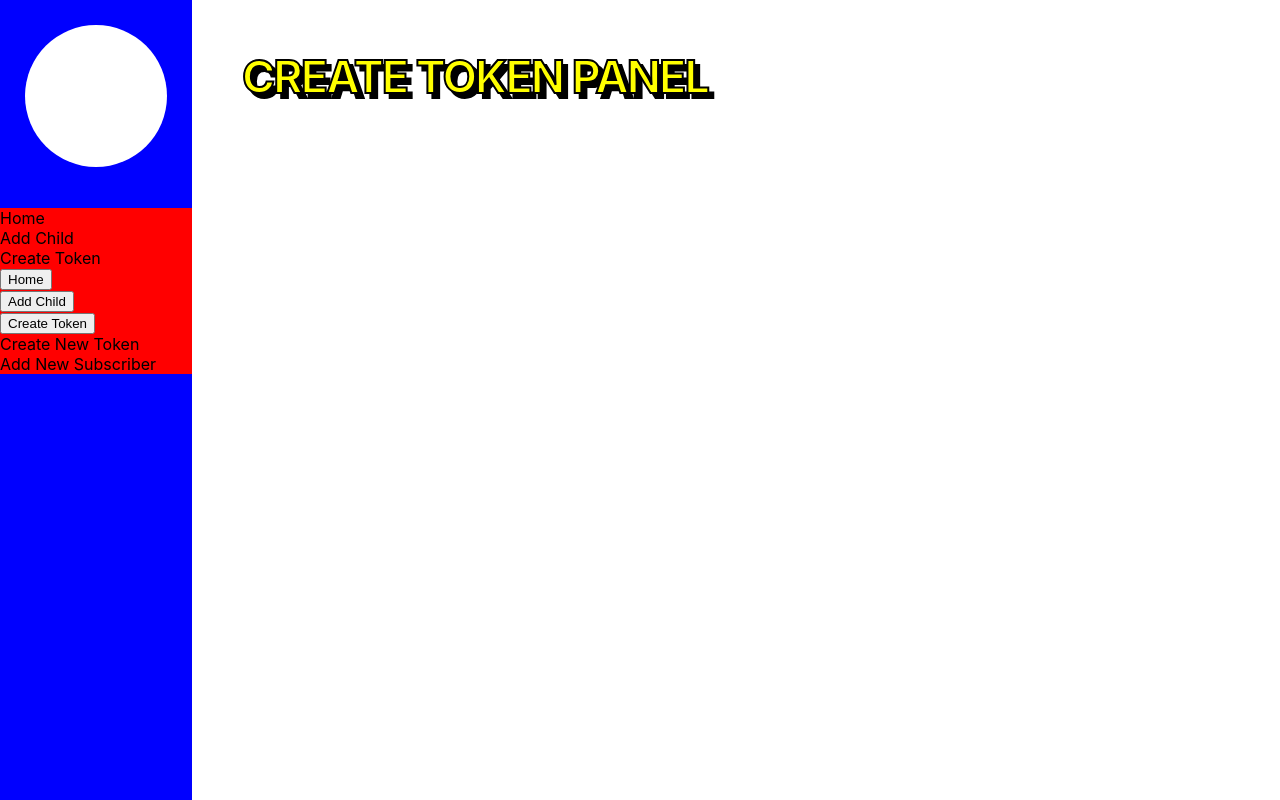
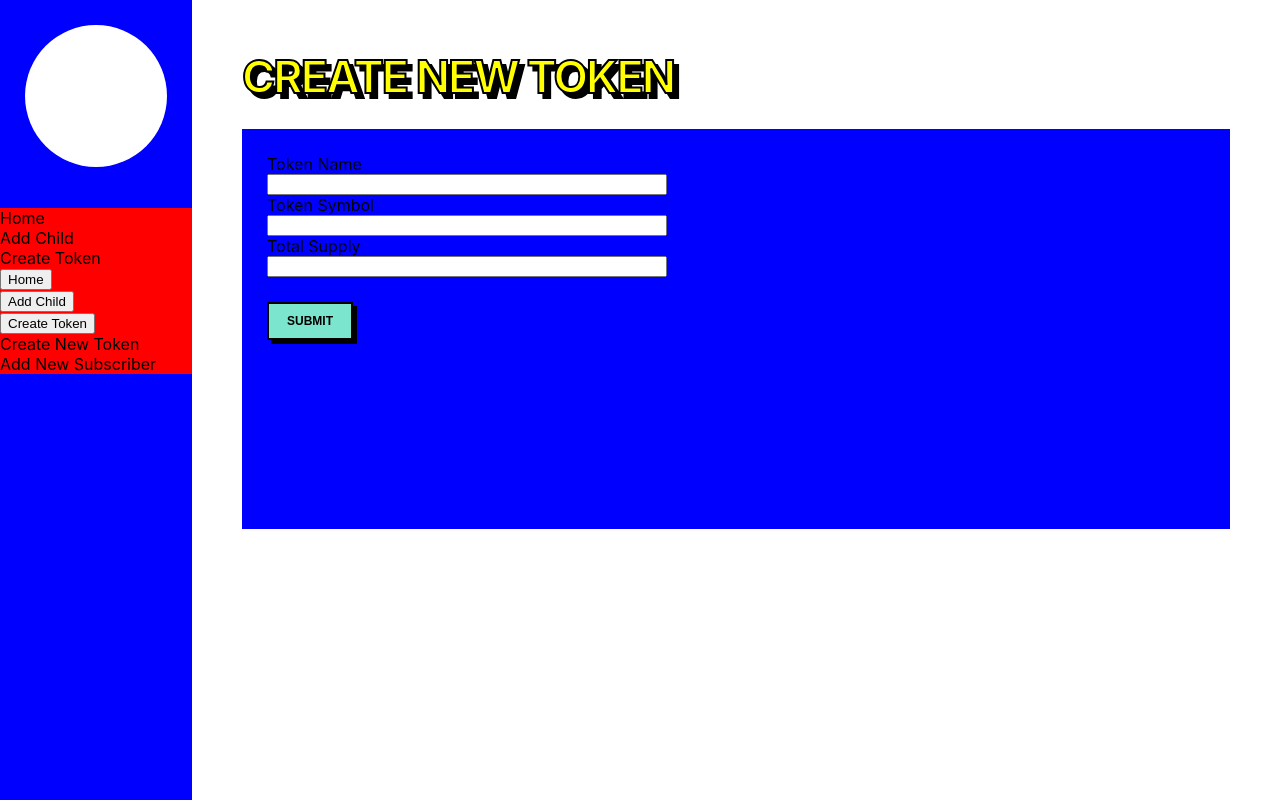
Before and after one commit to BramMathijssen/piggybank-dapp, a React (Create React App) app in the folder frontend/: page /parent in a window 1280 px wide. Both pictures are taken after a click on the button "Create Token". Built offline with nearby package versions, Linux system fonts and the light colour scheme.

Commit message:
added context api for global provider state

```diff
--- a/frontend/src/components/ParentPage/AddChild/AddChildPanel.js
+++ b/frontend/src/components/ParentPage/AddChild/AddChildPanel.js
@@ -5,9 +5,8 @@ import styles from "./AddChildPanel.module.scss";
 const AddChildPanel = () => {
     return (
         <>
-        <h2 className={styles.title}>Add New Child</h2>
-            <div className={styles.addChildPanel}>
-            </div>
+            <h2 className={styles.title}>Add New Child</h2>
+            <div className={styles.addChildPanel}></div>
         </>
     );
 };
--- a/frontend/src/components/ParentPage/AddChild/AddChildPanel.module.scss
+++ b/frontend/src/components/ParentPage/AddChild/AddChildPanel.module.scss
@@ -2,6 +2,7 @@
 @import "./../../../assets/styles/mixins";
 
 .title{
+    padding: 25px;
     margin-top: 0;
     margin-bottom: 0;
     color: $primary-orange;
--- a/frontend/src/components/ParentPage/CreateToken/CreateTokenPanel.js
+++ b/frontend/src/components/ParentPage/CreateToken/CreateTokenPanel.js
@@ -1,12 +1,25 @@
 import React from "react";
+import Button from "../../UI/Button";
 
 import styles from "./CreateTokenPanel.module.scss";
 
 const CreateTokenPanel = () => {
     return (
         <>
-            <h2 className={styles.title}>Create Token panel</h2>
-            <div className={styles.rowContainer}></div>
+            <h2 className={styles.title}>Create New Token</h2>
+            <div className={styles.createTokenPanel}>
+                <form className={styles.form}>
+                    <label>Token Name</label>
+                    <input type="text"></input>
+                    <label>Token Symbol</label>
+                    <input type="text"></input>
+                    <label>Total Supply</label>
+                    <input type="text"></input>
+                    <div className={styles.action}>
+                        <Button type="submit" content="submit" size="small" />
+                    </div>
+                </form>
+            </div>
         </>
     );
 };
--- a/frontend/src/components/ParentPage/CreateToken/CreateTokenPanel.module.scss
+++ b/frontend/src/components/ParentPage/CreateToken/CreateTokenPanel.module.scss
@@ -0,0 +1,15 @@
+.createTokenPanel {
+    padding: 25px;
+    background-color: blue;
+    height: 50vh;
+}
+
+.form {
+    display: flex;
+    flex-direction: column;
+    width: 400px;
+}
+
+.action {
+    margin-top: 25px;
+}
```
Also changed, not shown: frontend/src/context/ethers-context.js (added, +71 -0 lines).
